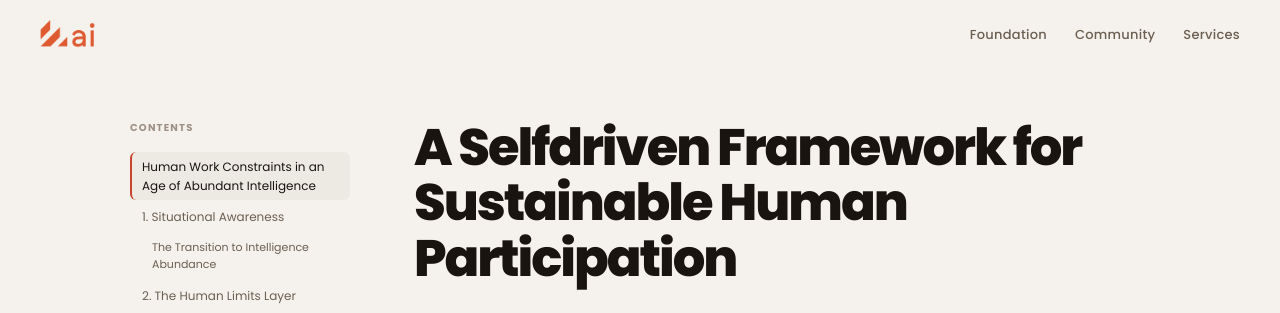
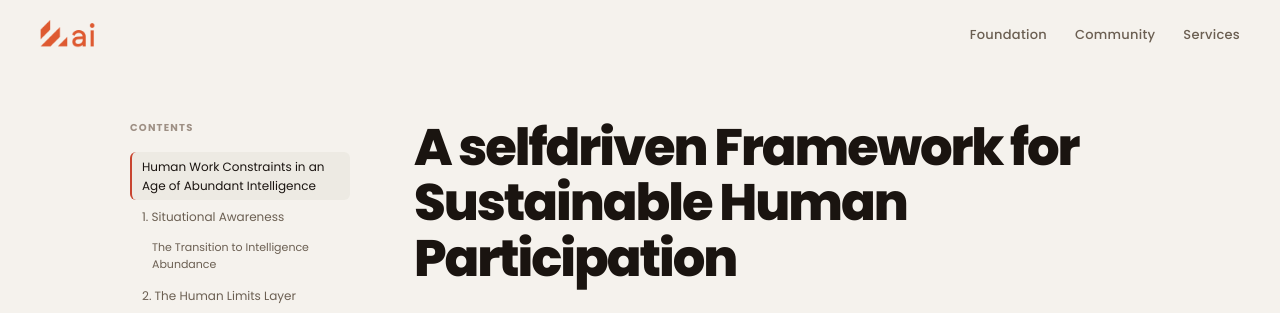
Before and after one commit to selfdriven-foundation/selfdriven-ai, a Jekyll site: the page built from docs/pages/framework-sustainable-human-participation.md, in a window 1280 px wide and 900 px high. Shown: the top 313 px of the window. Built offline with Jekyll 4.4.1, drawn with Linux system fonts in a browser that asks for light colours.

```diff
--- a/docs/pages/framework-sustainable-human-participation.md
+++ b/docs/pages/framework-sustainable-human-participation.md
@@ -7,7 +7,7 @@ summary: >
 permalink: /framework/sustainable-human-participation
 ---
 
-# A Selfdriven Framework for Sustainable Human Participation
+# A selfdriven Framework for Sustainable Human Participation
 ## Human Work Constraints in an Age of Abundant Intelligence
 
 Artificial intelligence is rapidly increasing the total amount of intelligence available to society. Tasks that once required significant human cognitive effort can now be performed instantly by machines. This transformation does not remove human participation from society, but it changes the nature and intensity of human engagement.
```
